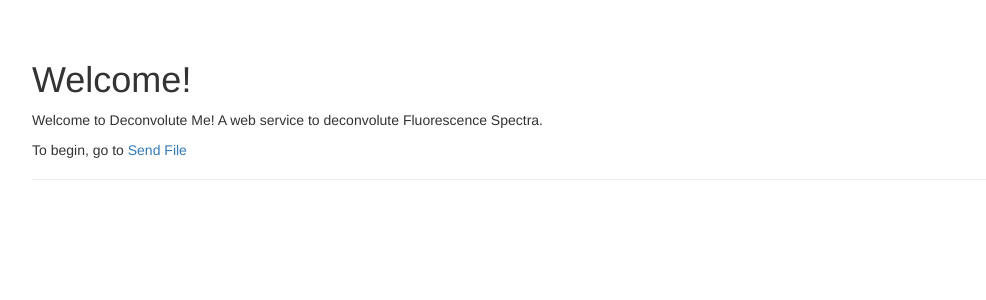
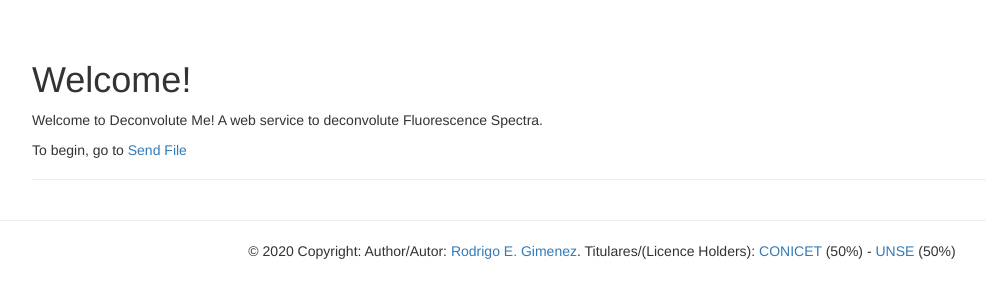
Before and after one commit to rodrigoegimenez/spectranalyzer, a Flask app: page / in a window 1280 px wide. Shown: the part 52-352 px from the top of the page, without its empty margins (38-1024 px from the left). Run offline with Flask 2, Linux system fonts and the light colour scheme; some libraries are stand-ins or nearby versions.

Commit message:
Add github icon and copyright notice

```diff
--- a/app/templates/base.html
+++ b/app/templates/base.html
@@ -4,6 +4,7 @@
 {{ super() }}
 <link rel="shortcut icon" href="{{ url_for('static', filename='favicon.ico') }}" type="image/x-icon">
 <link rel="icon" href="{{ url_for('static', filename='favicon.ico') }}" type="image/x-icon">
+<link rel="stylesheet" href="{{url_for('static', filename='style.css')}}">
 {% endblock %}
 
 {% block title %}Deconvolute Me!{% endblock %}
@@ -24,8 +25,13 @@
 		</div>
 		<div class="navbar-collapse collapse">
 			<ul class="nav navbar-nav">
-				<li><a href="/">Home</a></li>
-				<li><a href="/sendfile">Send File</a></li>
+				<li class="nav-item"><a href="/">Home</a></li>
+				<li class="nav-item"><a href="/sendfile">Send File</a></li>
+				</ul>
+			<ul class="nav navbar-nav pull-right">
+<li class="nav-item">
+      <a class="nav-link p-2" href="https://github.com/rodrigoegimenez/spectranalyzer/" target="_blank" rel="noopener" aria-label="GitHub"><svg xmlns="http://www.w3.org/2000/svg" class="navbar-nav-svg" viewBox="0 0 512 499.36" role="img" focusable="false"><title>GitHub</title><path fill="currentColor" fill-rule="evenodd" d="M256 0C114.64 0 0 114.61 0 256c0 113.09 73.34 209 175.08 242.9 12.8 2.35 17.47-5.56 17.47-12.34 0-6.08-.22-22.18-.35-43.54-71.2 15.49-86.2-34.34-86.2-34.34-11.64-29.57-28.42-37.45-28.42-37.45-23.27-15.84 1.73-15.55 1.73-15.55 25.69 1.81 39.21 26.38 39.21 26.38 22.84 39.12 59.92 27.82 74.5 21.27 2.33-16.54 8.94-27.82 16.25-34.22-56.84-6.43-116.6-28.43-116.6-126.49 0-27.95 10-50.8 26.35-68.69-2.63-6.48-11.42-32.5 2.51-67.75 0 0 21.49-6.88 70.4 26.24a242.65 242.65 0 0 1 128.18 0c48.87-33.13 70.33-26.24 70.33-26.24 14 35.25 5.18 61.27 2.55 67.75 16.41 17.9 26.31 40.75 26.31 68.69 0 98.35-59.85 120-116.88 126.32 9.19 7.9 17.38 23.53 17.38 47.41 0 34.22-.31 61.83-.31 70.23 0 6.85 4.61 14.81 17.6 12.31C438.72 464.97 512 369.08 512 256.02 512 114.62 397.37 0 256 0z"></path></svg></a>
+    </li>
 			</ul>
 		</div>
 	</div>
@@ -43,4 +49,10 @@
 
 	{% block page_content %}{% endblock %}
 </div>
+<footer>
+	<hr>
+  <div class="footer-copyright text-center py-3">© 2020 Copyright:
+	  Author/Autor: <a href="https://github.org/rodrigoegimenez/">Rodrigo E. Gimenez</a>. Titulares/(Licence Holders): <a href="https://www.conicet.gov.ar">CONICET</a> (50%) - <a href="https://www.unse.edu.ar">UNSE</a> (50%)
+  </div>
+  </footer>
 {% endblock %}
```
